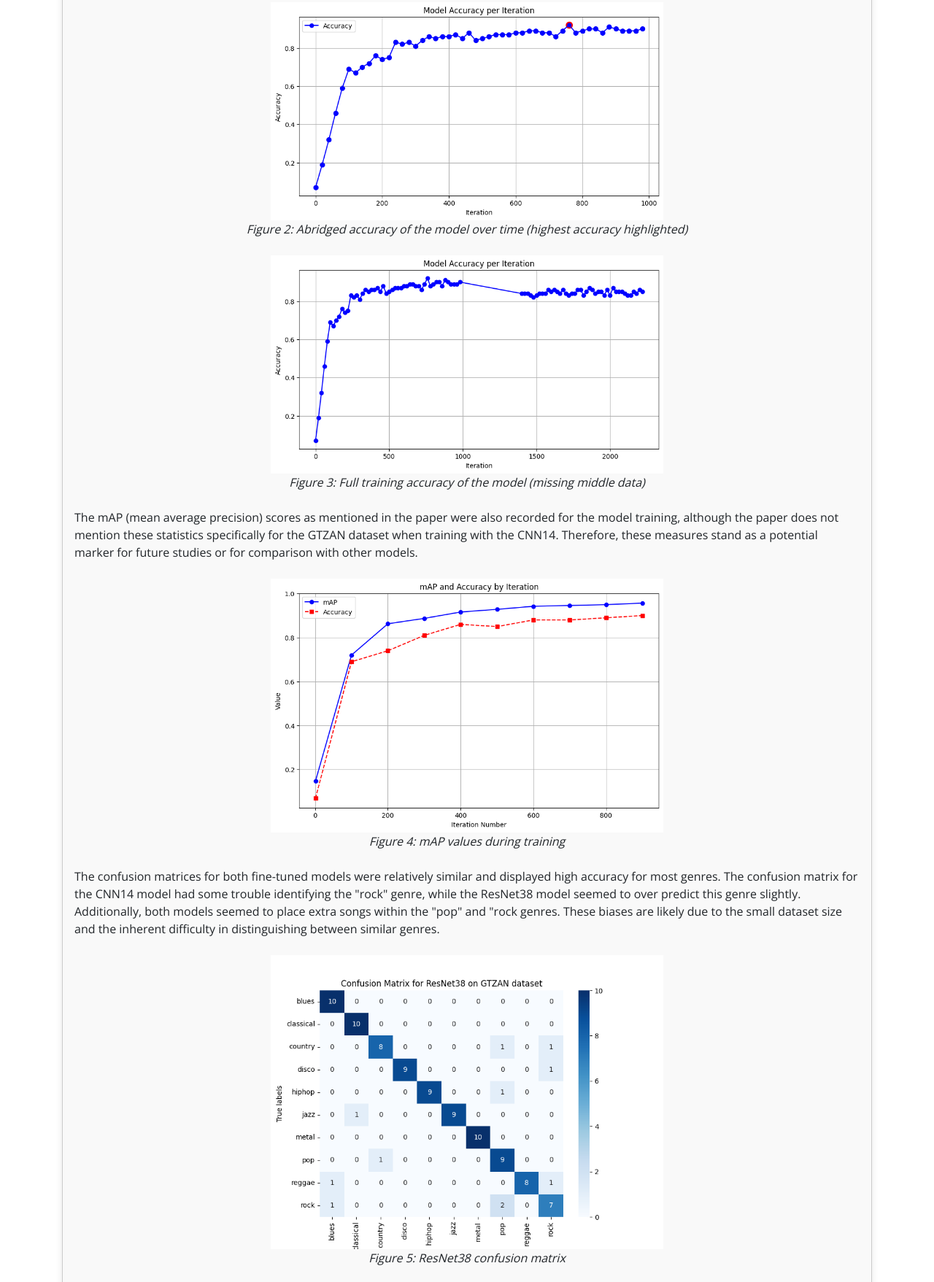
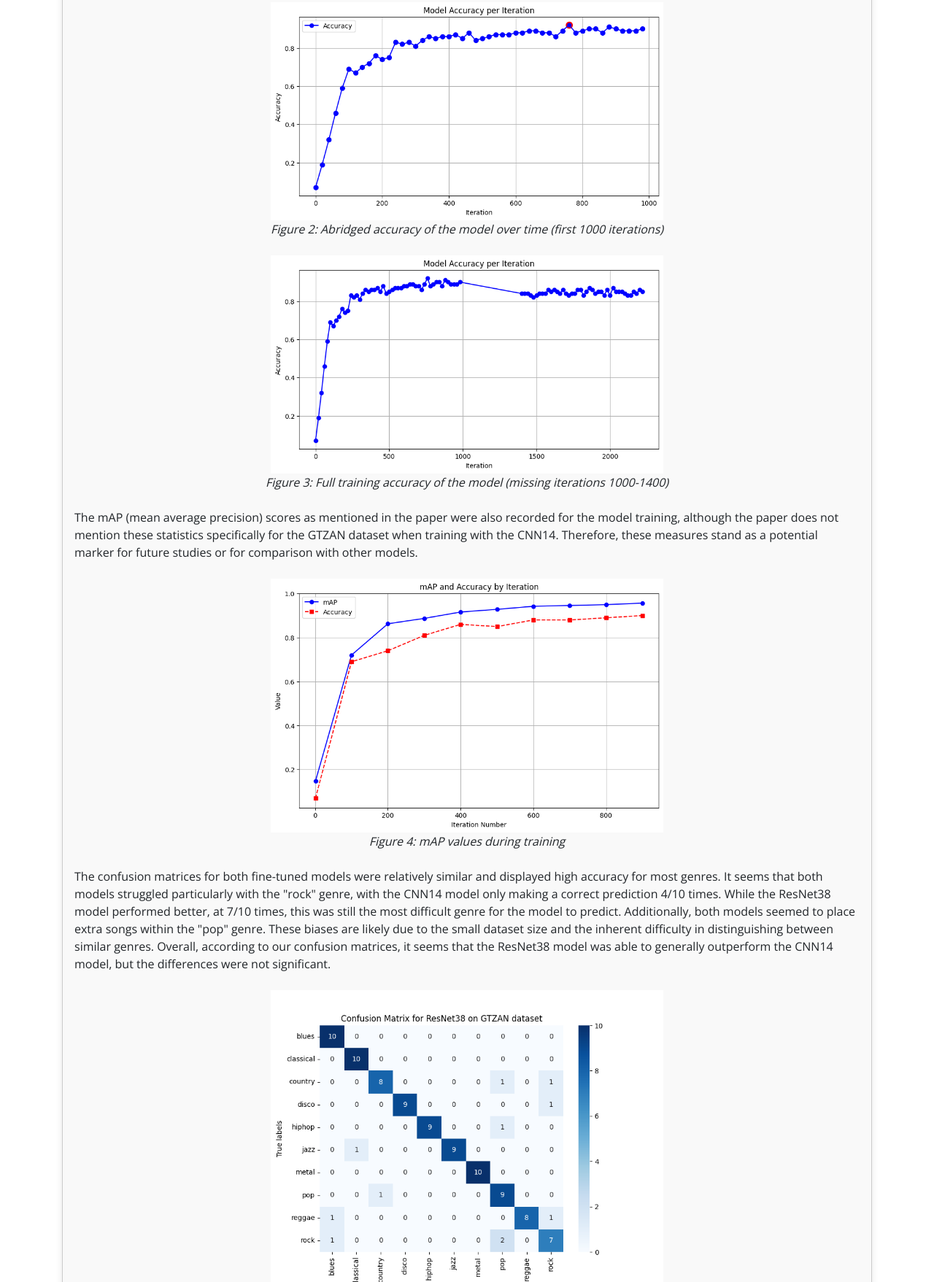
Before and after one commit to samphillippo/PANNInvestigation, a plain HTML site: page index.html in a window 1280 px wide. Shown: the part 2875-4632 px from the top of the page at 73% size. Drawn offline with nearby package versions, Linux system fonts and the light colour scheme.

Commit message:
minor cleanup

```diff
--- a/index.html
+++ b/index.html
@@ -237,7 +237,7 @@
           <div class="paper-block">
             <h3>FINDINGS:</h3>
             <p>
-              Utilizing a similar training strategy to that utilized within the
+              Utilizing a similar training strategy to that detailed within the
               paper, we imported the ResNet38 PANN in order to determine whether
               it could adapt to downstream tasks in the manner mentioned in the
               paper. The ResNet38 was trained using 10-fold cross validation
@@ -266,16 +266,14 @@
             <img class="center" src="media/accuracy.png" />
             <p class="center">
               <em
-                >Figure 2: Abridged accuracy of the model over time (highest
-                accuracy highlighted)</em
+                >Figure 2: Abridged accuracy of the model over time (first 1000 iterations)</em
               >
             </p>
             <br />
             <img class="center" src="media/total_accuracy.png" />
             <p class="center">
               <em
-                >Figure 3: Full training accuracy of the model (missing middle
-                data)</em
+                >Figure 3: Full training accuracy of the model (missing iterations 1000-1400)</em
               >
             </p>
             <p>
@@ -292,13 +290,17 @@
             </p>
             <p>
               The confusion matrices for both fine-tuned models were relatively
-              similar and displayed high accuracy for most genres. The confusion
-              matrix for the CNN14 model had some trouble identifying the "rock"
-              genre, while the ResNet38 model seemed to over predict this genre
-              slightly. Additionally, both models seemed to place extra songs
-              within the "pop" and "rock genres. These biases are likely due to
-              the small dataset size and the inherent difficulty in
-              distinguishing between similar genres.
+              similar and displayed high accuracy for most genres. It seems that
+              both models struggled particularly with the "rock" genre, with the
+              CNN14 model only making a correct prediction 4/10 times. While the
+              ResNet38 model performed better, at 7/10 times, this was still the
+              most difficult genre for the model to predict. Additionally, both
+              models seemed to place extra songs within the "pop" genre. These
+              biases are likely due to the small dataset size and the inherent
+              difficulty in distinguishing between similar genres. Overall,
+              according to our confusion matrices, it seems that the ResNet38
+              model was able to generally outperform the CNN14 model, but the
+              differences were not significant.
             </p>
             <img class="center" src="media/resnet_confusion.png" />
             <p class="center">
@@ -316,16 +318,13 @@
               causing training to take upwards of multiple days to train until
               the original paper's end goal, or about a day to reach what we
               believe to be a good local minimum (no major changes in loss for
-              several hundred iterations). Additionally, in the paper, they only
-              trained a CNN14 on this dataset. Utilizing the Tesla V100, they
+              several hundred iterations). Utilizing the Tesla V100, they
               were able to reach convergence within an hour, displaying both the
               training speed and accuracy of the CNN14. Extrapolating this to
               the difference between hardware, a CNN14 would likely be able to
-              converge much faster on our hardware as well. This is likely why
-              the original paper chose to explore the CNN14 over the ResNet38,
-              but we are unsure why they did not continue the exploration as
-              ResNet38 seems to be able to outperform the CNN given enough time
-              and the correct circumstances.
+              converge much faster on our hardware as well. This is likely a contributing
+              factor as to why the original paper chose to explore the CNN14 over the
+              ResNet38.
             </p>
           </div>
           <div class="paper-block">
@@ -335,7 +334,7 @@
               deep learning model, in audio pattern recognition tasks,
               specifically in music genre classification using the GTZAN
               dataset. Our experimental results show that the ResNet38 model not
-              only achieved superior accuracy compared to the previously
+              only achieved comparable accuracy to the previously
               benchmarked CNN14 but also highlighted the potential for broader
               application of deep learning models pre-trained on extensive
               datasets like AudioSet. This investigation underscores the
```
